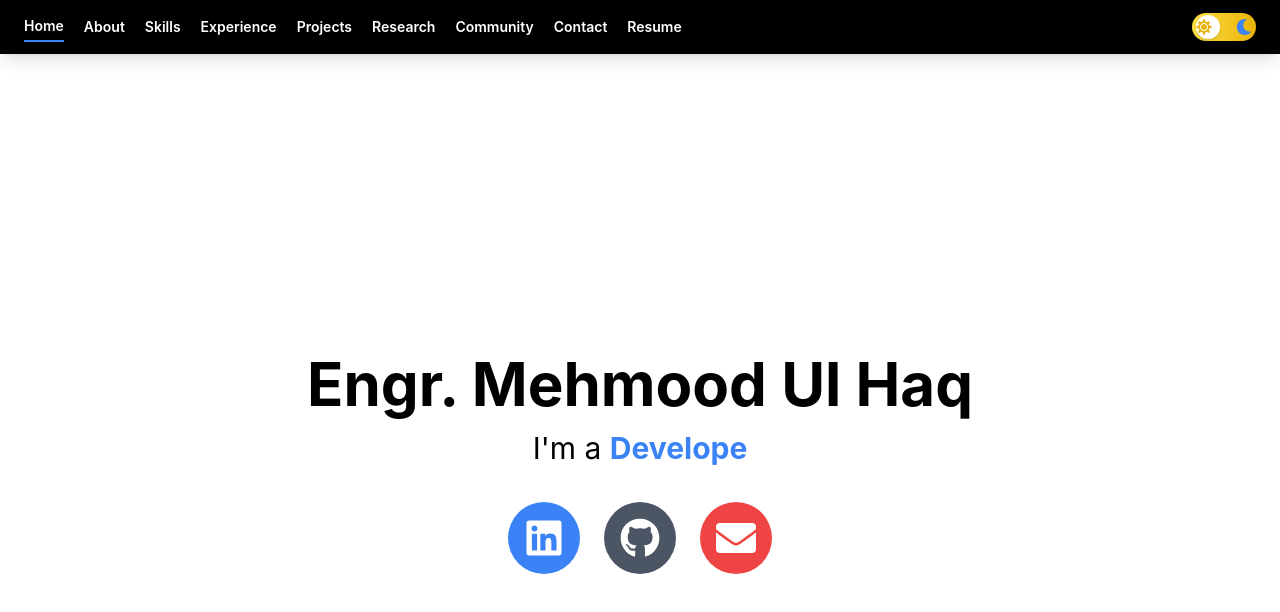
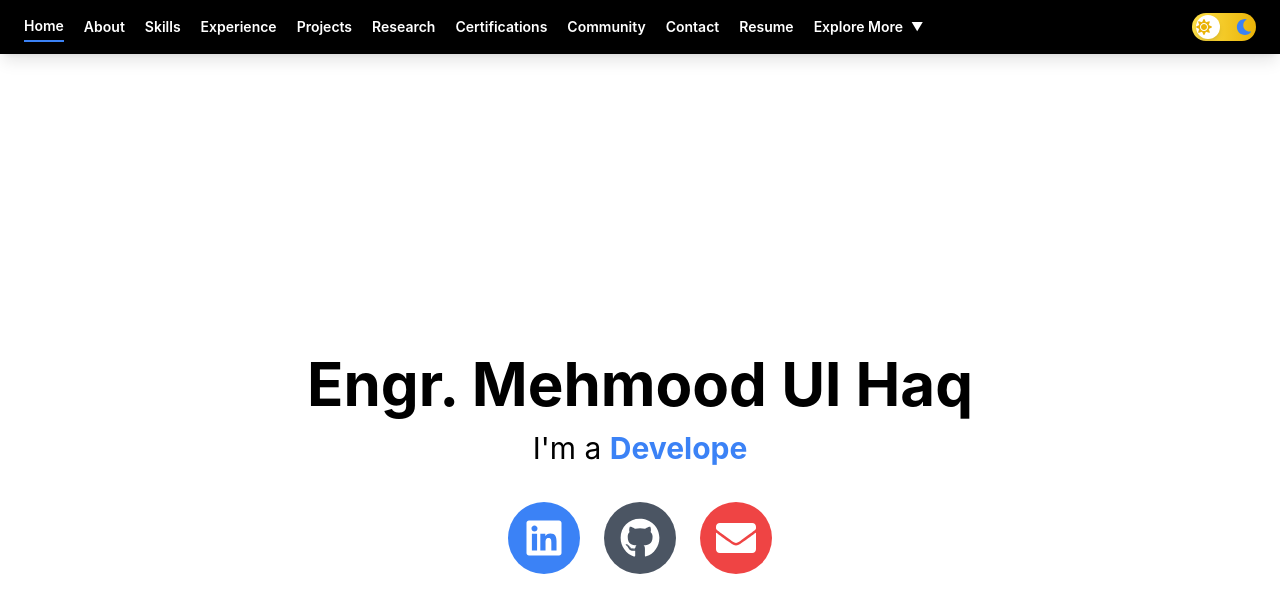
Before and after one commit to mehmoodulhaq570/Protfolio-reactjs, a React (Vite) app: page / in a window 1280 px wide. Shown: the top 612 px of the page. Built offline with nearby package versions, Linux system fonts and the light colour scheme.

Commit message:
Add explore links to NavigationBar and remove direct links from CommunitySection

```diff
--- a/src/components/Navigationbar.jsx
+++ b/src/components/Navigationbar.jsx
@@ -5,6 +5,7 @@ import { useDarkMode } from "../context/DarkModeProvider"; // Import the useDark
 
 const NavigationBar = () => {
   const [menuOpen, setMenuOpen] = useState(false);
+  const [exploreOpen, setExploreOpen] = useState(false);
   const { darkMode, toggleDarkMode } = useDarkMode(); // Access dark mode state and toggle function from context
   const location = useLocation();
 
@@ -16,31 +17,74 @@ const NavigationBar = () => {
     { name: "Experience", path: "/experience" },
     { name: "Projects", path: "/projects" },
     { name: "Research", path: "/research" },
+    { name: "Certifications", path: "/certifications" },
     { name: "Community", path: "/community" },
     { name: "Contact", path: "/contact" },
     { name: "Resume", path: "/resume" },
+  ];
+
+  const exploreLinks = [
+    { name: "Achievements", path: "/achievements" },
+    { name: "Research Interests", path: "/interests" },
   ];
 
   return (
     <header className="fixed top-0 w-full z-10 px-4 sm:px-6 py-3 bg-black text-white shadow-lg">
       <div className="relative flex justify-between items-center max-w-7xl mx-auto gap-3">
         {/* Navigation Links */}
-        <button onClick={() => setMenuOpen(!menuOpen)} className="md:hidden border border-gray-600 rounded px-3 py-2 font-semibold" aria-expanded={menuOpen} aria-controls="portfolio-nav">{menuOpen ? "Close" : "Menu"}</button>
-        <nav id="portfolio-nav" className={`${menuOpen ? "flex" : "hidden"} absolute md:static top-full left-0 right-0 mt-3 md:mt-0 bg-black md:bg-transparent px-4 md:px-0 py-3 md:py-0 shadow-lg md:shadow-none md:flex flex-col md:flex-row items-start md:items-center gap-1 md:gap-5 text-sm font-semibold`}>
+        <button onClick={() => setMenuOpen(!menuOpen)} className="xl:hidden border border-gray-600 rounded px-3 py-2 font-semibold" aria-expanded={menuOpen} aria-controls="portfolio-nav">{menuOpen ? "Close" : "Menu"}</button>
+        <nav id="portfolio-nav" className={`${menuOpen ? "flex" : "hidden"} absolute xl:static top-full left-0 right-0 mt-3 xl:mt-0 bg-black xl:bg-transparent px-4 xl:px-0 py-3 xl:py-0 shadow-lg xl:shadow-none xl:flex flex-col xl:flex-row items-start xl:items-center gap-1 xl:gap-5 text-sm font-semibold`}>
           {links.map((link) => (
             <Link
               key={link.name}
               to={link.path}
-              onClick={() => setMenuOpen(false)}
+              onClick={() => {
+                setMenuOpen(false);
+                setExploreOpen(false);
+              }}
               className={`${
                 location.pathname === link.path
                   ? "border-b-2 border-blue-500"
                   : ""
-              } hover:text-blue-500 transition-all duration-300 py-2 md:py-1 w-full md:w-auto`}
+              } hover:text-blue-500 transition-all duration-300 py-2 xl:py-1 w-full xl:w-auto`}
             >
               {link.name}
             </Link>
           ))}
+          <div className="relative w-full xl:w-auto">
+            <button
+              type="button"
+              onClick={() => setExploreOpen((open) => !open)}
+              className={`${
+                exploreLinks.some((link) => location.pathname === link.path)
+                  ? "border-b-2 border-blue-500"
+                  : ""
+              } flex items-center justify-between xl:justify-start gap-2 hover:text-blue-500 transition-colors py-2 xl:py-1 w-full xl:w-auto`}
+              aria-expanded={exploreOpen}
+              aria-controls="explore-more-menu"
+            >
+              Explore More
+              <span aria-hidden="true" className={`text-xs transition-transform ${exploreOpen ? "rotate-180" : ""}`}>▼</span>
+            </button>
+            <div
+              id="explore-more-menu"
+              className={`${exploreOpen ? "flex" : "hidden"} xl:absolute xl:right-0 xl:top-full mt-1 xl:mt-3 min-w-52 flex-col rounded-lg border border-gray-700 bg-black p-2 shadow-xl`}
+            >
+              {exploreLinks.map((link) => (
+                <Link
+                  key={link.path}
+                  to={link.path}
+                  onClick={() => {
+                    setExploreOpen(false);
+                    setMenuOpen(false);
+                  }}
+                  className={`${location.pathname === link.path ? "bg-blue-600 text-white" : "hover:bg-gray-800 hover:text-blue-400"} rounded-md px-4 py-2.5 whitespace-nowrap transition-colors`}
+                >
+                  {link.name}
+                </Link>
+              ))}
+            </div>
+          </div>
         </nav>
 
         {/* Day/Night Toggle */}
--- a/src/components/PortfolioSections.jsx
+++ b/src/components/PortfolioSections.jsx
@@ -41,7 +41,6 @@ export function CertificationsSection() {
 export function CommunitySection() {
   return <Section id="community" title="Leadership & Community" subtitle="Technical leadership, student organizations, and community service.">
     <div className="relative max-w-4xl mx-auto"><div className="hidden sm:block absolute left-6 top-0 bottom-0 border-l-4 border-blue-500" />{leadership.map(item => <article key={item.role + item.organization} className="relative sm:pl-16 mb-7"><span className="hidden sm:block absolute left-3 top-7 w-7 h-7 bg-blue-500 rounded-full border-4 border-white dark:border-gray-900"/><div className={card}><p className="text-blue-500 text-sm font-semibold">{item.dates}</p><h2 className="text-2xl font-bold mt-2">{item.role}</h2><p className="text-blue-600 dark:text-blue-300 font-semibold my-2">{item.organization}</p><p className="text-gray-600 dark:text-gray-300 leading-relaxed">{item.description}</p></div></article>)}</div>
-    <div className="flex flex-wrap justify-center gap-3 mt-10"><a href="/certifications" className={button}>View Certifications</a><a href="/achievements" className={outlineButton}>View Achievements</a><a href="/interests" className={outlineButton}>Research Interests</a></div>
   </Section>;
 }
 
```
